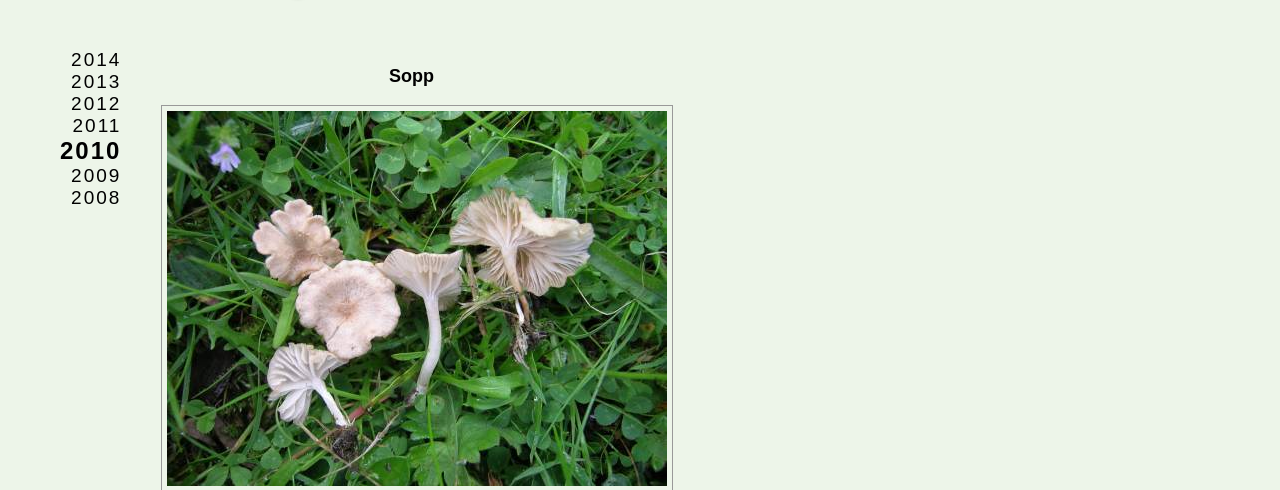
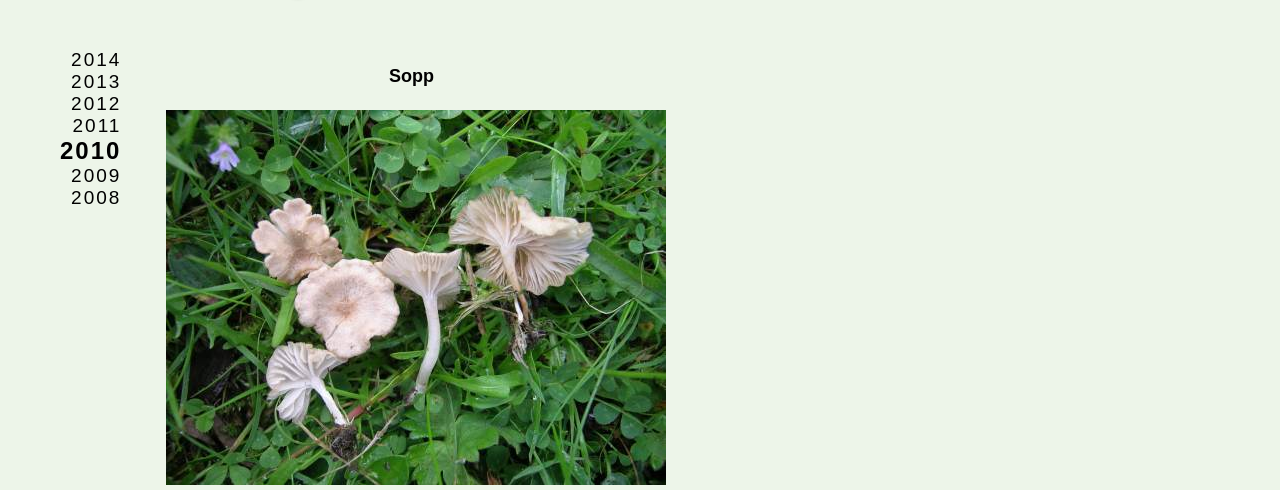
Before and after one commit to iver56/jbjordal.no, a plain HTML site: page glimt10.html in a window 1280 px wide. Shown: the part 260-750 px from the top of the page. Drawn offline with Linux system fonts and the light colour scheme.

Commit message:
Remove table borders @ glimt

```diff
--- a/glimt10.html
+++ b/glimt10.html
@@ -111,8 +111,7 @@
 			<span
           style="mso-fareast-font-family: &quot;Times New Roman&quot;; mso-ansi-language: NO-BOK; mso-fareast-language: NO-BOK; mso-bidi-language: AR-SA">
 			Sopp</span></b></h3>
-      <table border="0" cellspacing="0" cellpadding="0"
-             style="border-collapse: collapse; mso-padding-alt: 0cm 3.5pt 0cm 3.5pt">
+      <table class="glimt-table">
         <tr>
           <td valign="top" style="width: 382pt; padding: 0cm 3.5pt 0cm 3.5pt">
             <figure><img src="images/glimt2010/Entoloma_cremeoalbum.JPG" width="500" height="375"></figure>
--- a/styles/style.css
+++ b/styles/style.css
@@ -209,6 +209,10 @@ figure {
   margin: 0;
 }
 
+.glimt-table, .glimt-table * {
+  border: 0;
+}
+
 @media screen and (max-width: 570px) {
   header img.photo {
     display: none;
```
Also changed, not shown: glimt08.html (+1 -1 lines), glimt09.html (+1 -2 lines), glimt14.html (+0 -1 lines).
